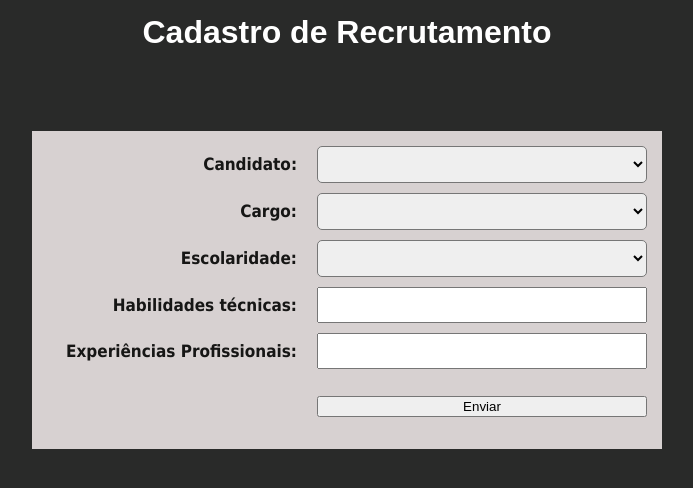
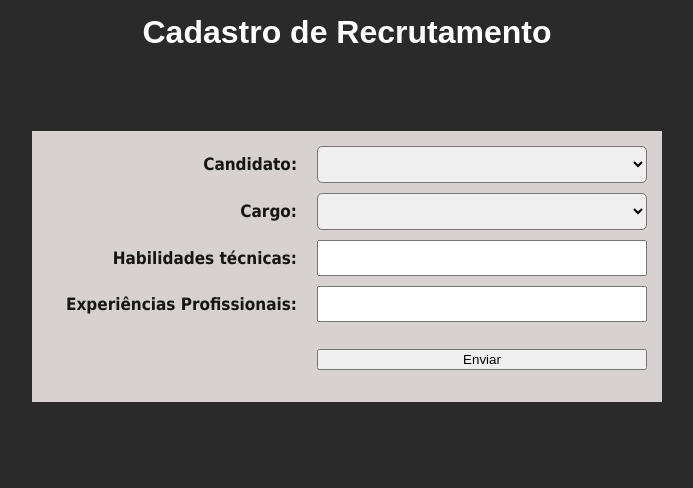
Before and after one commit to RangersonTI/Sys_RH, a Django app: page /cad_recrutamento/ in a window 1280 px wide. Shown: the part 272-760 px from the top of the page, without its empty margins (293-986 px from the left). Run offline with Django 5.2, Linux system fonts and the light colour scheme; data comes from the database, SQL or seed files in the repository; both versions use the stored data as it was after the commit; some web fonts are replaced.

Commit message:
versão final do projeto rh_sys

```diff
--- a/rh/templates/pages/cadastro/recrutamento.html
+++ b/rh/templates/pages/cadastro/recrutamento.html
@@ -23,13 +23,6 @@
                     <option value="{{ cargo.cargo }}"> {{ cargo.cargo }} </option>
                 {% endfor %}
             </select>
-            <label for="escolaridade">Escolaridade:</label>
-            <select name="escolaridade" id="escolaridade">
-                <option value=""></option>
-                {% for escolaridade in escolaridade %}
-                    <option value="{{ escolaridade }}">{{ escolaridade }}</option>
-                {% endfor %}
-            </select>
             <label for="habilidades">Habilidades técnicas:</label>
             <textarea type="text" name="habilidades_tecnicas" id="habilidades_tecnicas"></textarea>
             <label for="experiencias_pro">Experiências Profissionais:</label>
--- a/rh/templates/pages/home.html
+++ b/rh/templates/pages/home.html
@@ -4,13 +4,12 @@
 <main>
     <section class="hero">
         <h1>RH_Sys</h1>
-        <p> Facilitar a acesso do funcionario.</p>
-        <a href="sobre.html" class="btn">Saiba Mais</a>
+        <p> Facilitando o RH da sua empresa.</p>
     </section>
 
     <section class="about-rh">
         <h2>RH_Sys </h2>
-        <p> RH_Sys é um departamento essencial em qualquer organização, responsável por gerenciar as relações entre a empresa e seus funcionários. O objetivo principal do RH é garantir que a organização tenha os profissionais certos, com as habilidades adequadas, e que esses profissionais estejam motivados e comprometidos com os objetivos da empresa.</p>
+        <p> RH é um departamento essencial em qualquer organização, responsável por gerenciar as relações entre a empresa e seus funcionários. O objetivo principal do RH é garantir que a organização tenha os profissionais certos, com as habilidades adequadas, e que esses profissionais estejam motivados e comprometidos com os objetivos da empresa.</p>
         <h3>Principais Funções do RH</h3>
         <ul>
             <li><strong>Recrutamento e Seleção:</strong> Identificação de necessidades de pessoal, criação de descrições de cargos e condução de processos seletivos para encontrar candidatos qualificados.</li>
--- a/rh/templates/pages/listar/recrutamento.html
+++ b/rh/templates/pages/listar/recrutamento.html
@@ -23,7 +23,7 @@
                 <th> {{ recrutamento.cargo }} </th>
                 <th> {{ recrutamento.habilidades_tecnicas }}</th>
                 <th> {{ recrutamento.experiencia_profissional }}</th>
-                <th>
+                <th style="width: 80px;">
                     <a style="padding-left: 7px; padding-right: 7px" href="{% url "editrecrutamento" recrutamento.id%}"><img src="{% static "img/editar.png" %}" width="20px" scrset=""></a>
                     <a style="padding-left: 7px; padding-right: 7px" href="{% url "deletrecrutamento" recrutamento.id%}"><img onclick="return confirmar_exclusao({{ recrutamento.id }})"src="{% static "img/excluir.png" %}" width="20px" scrset=""></a>
                 <th>
--- a/rh/views.py
+++ b/rh/views.py
@@ -181,7 +181,6 @@
         'titulo_pag': 'Cadastro Recrutamento',
         'cargos' : cargos,
         'candidatos' : candidatos,
-        'escolaridade': escolaridades(),
     }
 
     return render(request, 'pages/cadastro/recrutamento.html', context)
```
Also changed, not shown: db.sqlite3.
